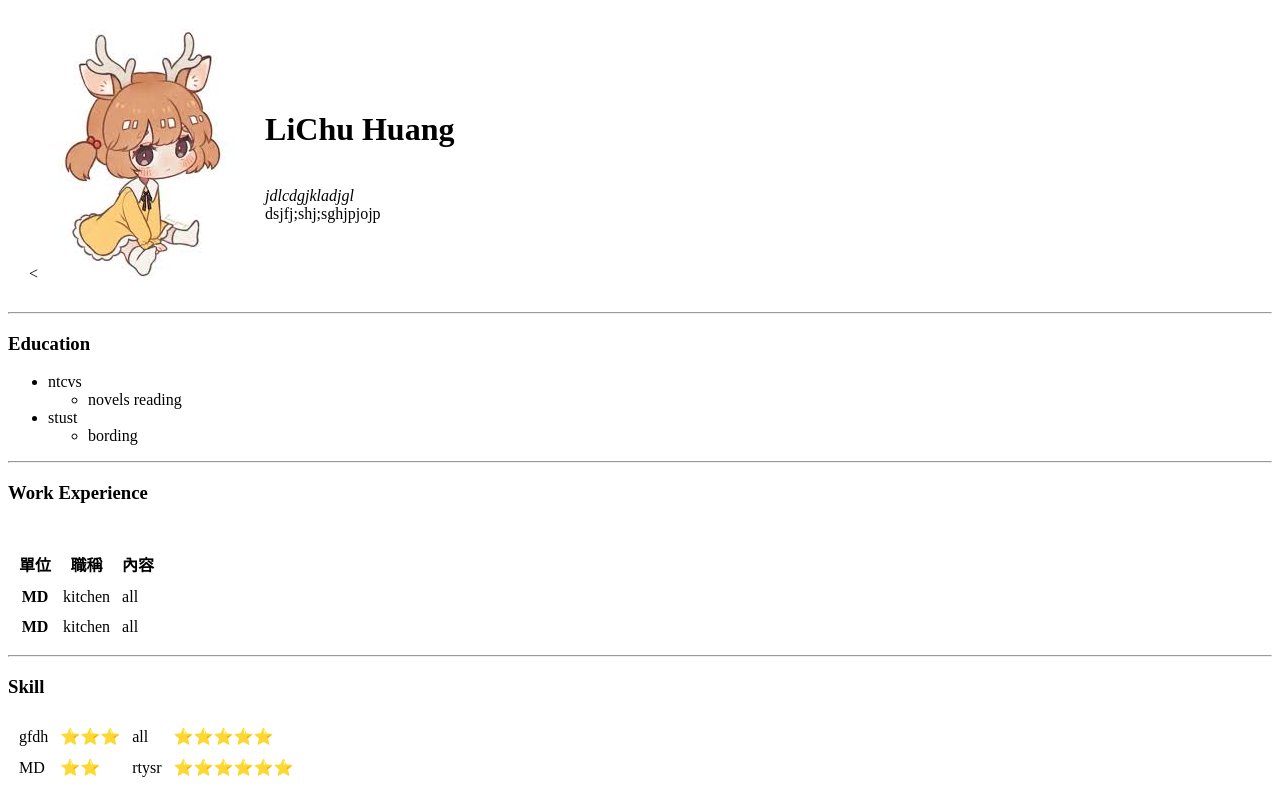
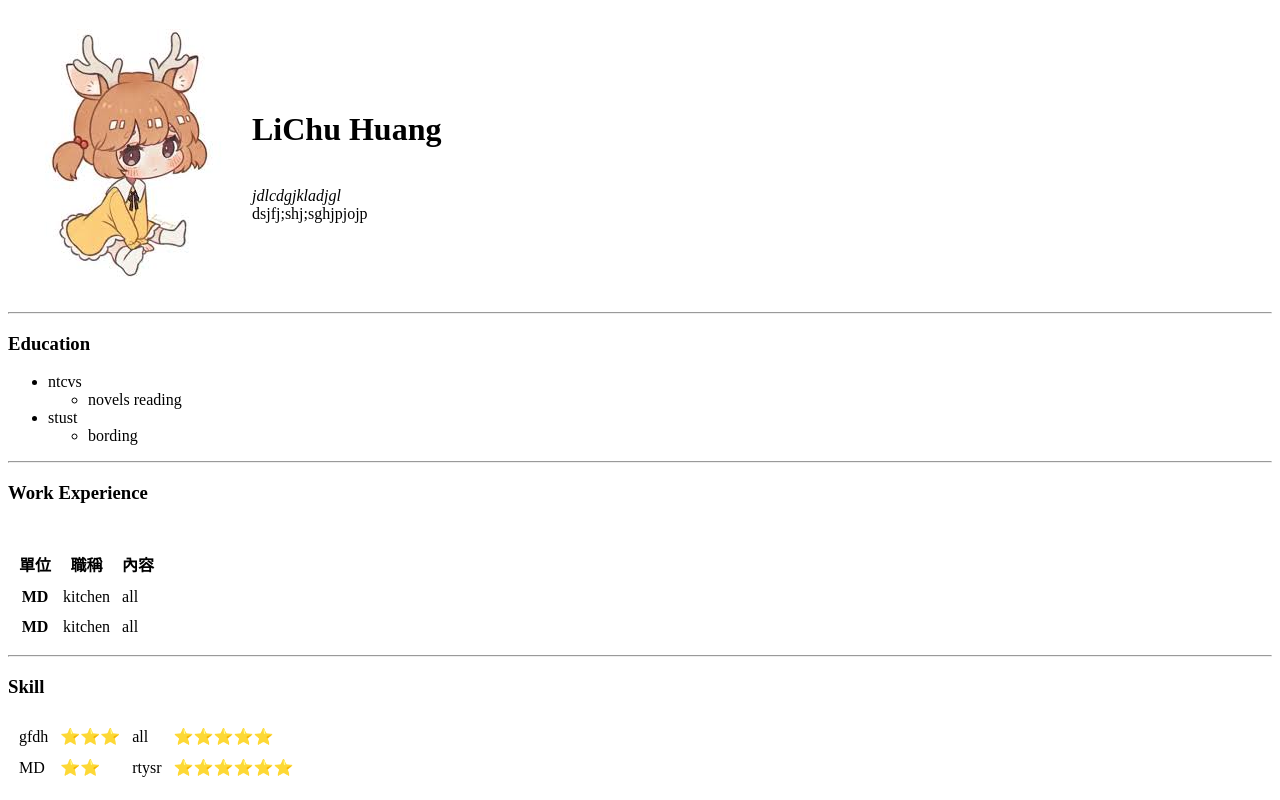
Before and after one commit to LichuHaung/personal_blog, a plain HTML site: page index.html in a window 1280 px wide. Drawn offline with Linux system fonts and the light colour scheme; files whose address does not match are found by name.

Commit message:
Update index.html

```diff
--- a/index.html
+++ b/index.html
@@ -9,8 +9,8 @@
 <body>
     <table cellspacing= "20" >
         <tr>
-            <td><
-    <img src= "C:\Users\USER\OneDrive\桌面\personal_blog\images.jpg"></img>
+            <td>
+      <img src= "C:\Users\USER\OneDrive\桌面\personal_blog\image\images.jpg"></img>
              </td>
     <td>
         <h1>LiChu Huang</h1><br>
```
